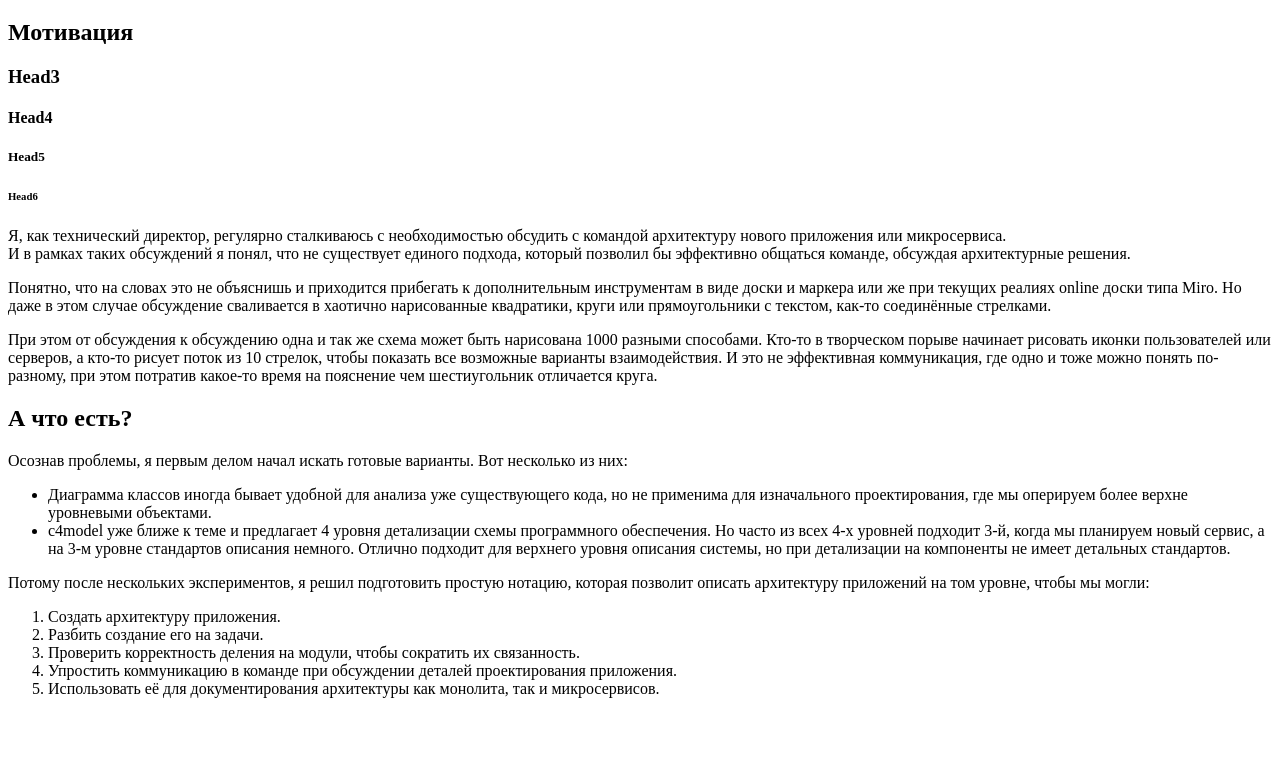
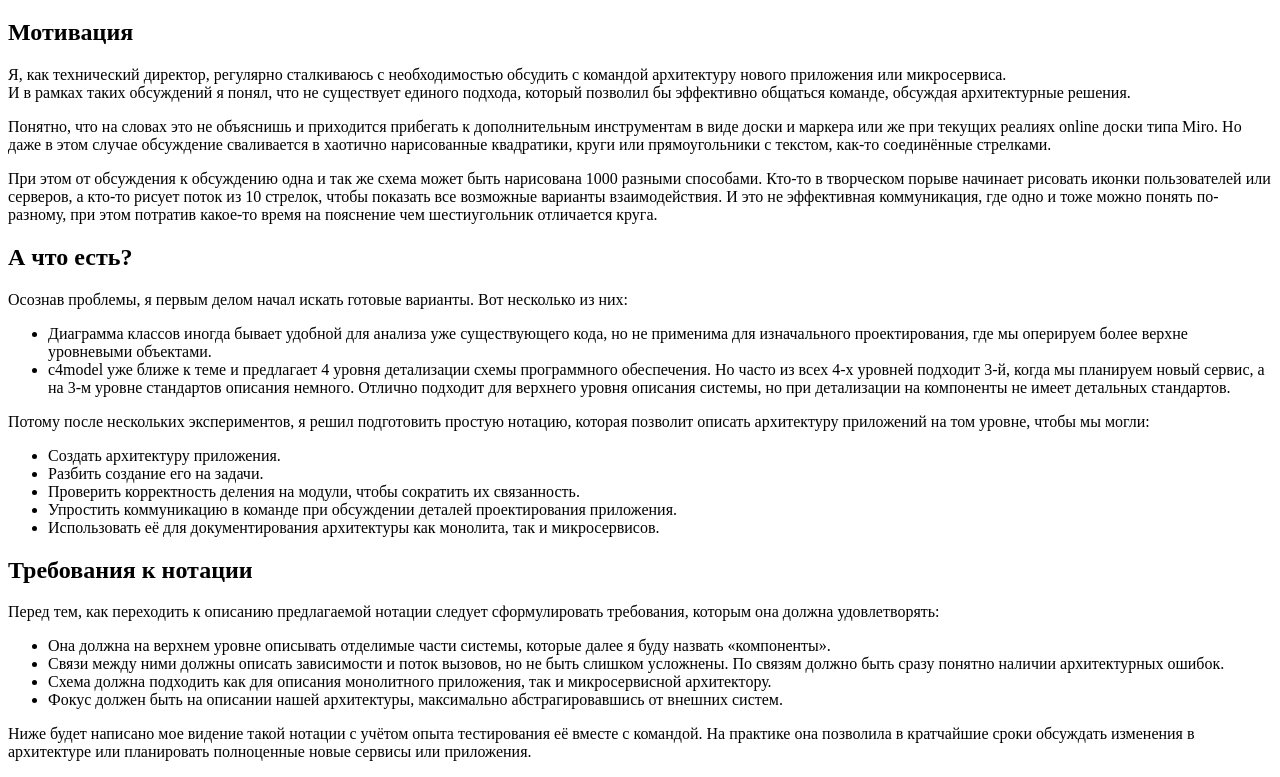
Before and after one commit to denismikhno/html-test, a plain HTML site: page index.html in a window 1280 px wide. Shown: the part 61-838 px from the top of the page. Before the commit the page ends 800 px from the top, so only its background shows below. Drawn offline with Linux system fonts and the light colour scheme.

Commit message:
Закончил упражнение Вёрстка статьи

```diff
--- a/index.html
+++ b/index.html
@@ -7,39 +7,50 @@
     </head>
     <body>
         <h1>Нотация описания архитектуры приложения</h1>
-
         <h2>Мотивация</h2>
-
-        <h3>Head3</h3>
-        <h4>Head4</h4>
-        <h5>Head5</h5>
-        <h6>Head6</h6>
-
-        <p>Я, как технический директор, регулярно сталкиваюсь с необходимостью обсудить с командой архитектуру нового приложения или микросервиса.<br>И в рамках таких обсуждений я понял, что не существует единого подхода, который позволил бы эффективно общаться команде, обсуждая архитектурные решения.</p>
-
-        <p>Понятно, что на словах это не объяснишь и приходится прибегать к дополнительным инструментам в виде доски и маркера или же при текущих реалиях online доски типа Miro. Но даже в этом случае обсуждение сваливается в хаотично нарисованные квадратики, круги или прямоугольники с текстом, как-то соединённые стрелками.</p>
-
-        <p>При этом от обсуждения к обсуждению одна и так же схема может быть нарисована 1000 разными способами. Кто-то в творческом порыве начинает рисовать иконки пользователей или серверов, а кто-то рисует поток из 10 стрелок, чтобы показать все возможные варианты взаимодействия. И это не эффективная коммуникация, где одно и тоже можно понять по-разному, при этом потратив какое-то время на пояснение чем шестиугольник отличается круга.</p>
-
+        <p>Я, как технический директор, регулярно сталкиваюсь с необходимостью обсудить с командой архитектуру нового приложения или микросервиса.<br>И в рамках таких обсуждений я понял, что не существует единого подхода, который позволил бы эффективно общаться команде, обсуждая архитектурные решения.
+        </p>
+        <p>Понятно, что на словах это не объяснишь и приходится прибегать к дополнительным инструментам в виде доски и маркера или же при текущих реалиях online доски типа Miro. Но даже в этом случае обсуждение сваливается в хаотично нарисованные квадратики, круги или прямоугольники с текстом, как-то соединённые стрелками.
+        </p>
+        <p>При этом от обсуждения к обсуждению одна и так же схема может быть нарисована 1000 разными способами. Кто-то в творческом порыве начинает рисовать иконки пользователей или серверов, а кто-то рисует поток из 10 стрелок, чтобы показать все возможные варианты взаимодействия. И это не эффективная коммуникация, где одно и тоже можно понять по-разному, при этом потратив какое-то время на пояснение чем шестиугольник отличается круга.
+        </p>
         <h2>А что есть?</h2>
-
-        <p>Осознав проблемы, я первым делом начал искать готовые варианты. Вот несколько из них:</p>
-
+        <p>Осознав проблемы, я первым делом начал искать готовые варианты. Вот несколько из них:
+        </p>
         <ul>
-            <li>Диаграмма классов иногда бывает удобной для анализа уже существующего кода, но не применима для изначального проектирования, где мы оперируем более верхне уровневыми объектами.</li>
-            <li>c4model уже ближе к теме и предлагает 4 уровня детализации схемы программного обеспечения. Но часто из всех 4-х уровней подходит 3-й, когда мы планируем новый сервис, а на 3-м уровне стандартов описания немного. Отлично подходит для верхнего уровня описания системы, но при детализации на компоненты не имеет детальных стандартов.</li>
+            <li>Диаграмма классов иногда бывает удобной для анализа уже существующего кода, но не применима для изначального проектирования, где мы оперируем более верхне уровневыми объектами.
+            </li>
+            <li>c4model уже ближе к теме и предлагает 4 уровня детализации схемы программного обеспечения. Но часто из всех 4-х уровней подходит 3-й, когда мы планируем новый сервис, а на 3-м уровне стандартов описания немного. Отлично подходит для верхнего уровня описания системы, но при детализации на компоненты не имеет детальных стандартов.
+            </li>
         </ul>
-
-
-        <p>Потому после нескольких экспериментов, я решил подготовить простую нотацию, которая позволит описать архитектуру приложений на том уровне, чтобы мы могли:</p>
-
-        <ol>
-            <li>Создать архитектуру приложения.</li>
-            <li>Разбить создание его на задачи.</li>
-            <li>Проверить корректность деления на модули, чтобы сократить их связанность.</li>
-            <li>Упростить коммуникацию в команде при обсуждении деталей проектирования приложения.</li>
-            <li>Использовать её для документирования архитектуры как монолита, так и микросервисов.</li>
-        </ol>
-
+        <p>Потому после нескольких экспериментов, я решил подготовить простую нотацию, которая позволит описать архитектуру приложений на том уровне, чтобы мы могли:
+        </p>
+        <ul>
+            <li>Создать архитектуру приложения.
+            </li>
+            <li>Разбить создание его на задачи.
+            </li>
+            <li>Проверить корректность деления на модули, чтобы сократить их связанность.
+            </li>
+            <li>Упростить коммуникацию в команде при обсуждении деталей проектирования приложения.
+            </li>
+            <li>Использовать её для документирования архитектуры как монолита, так и микросервисов.
+            </li>
+        </ul>
+        <h2>Требования к нотации</h2>
+        <p>Перед тем, как переходить к описанию предлагаемой нотации следует сформулировать требования, которым она должна удовлетворять:
+        </p>
+        <ul>
+            <li>Она должна на верхнем уровне описывать отделимые части системы, которые далее я буду назвать «компоненты».
+            </li>
+            <li>Связи между ними должны описать зависимости и поток вызовов, но не быть слишком усложнены. По связям должно быть сразу понятно наличии архитектурных ошибок.
+            </li>
+            <li>Схема должна подходить как для описания монолитного приложения, так и микросервисной архитектору.
+            </li>
+            <li>Фокус должен быть на описании нашей архитектуры, максимально абстрагировавшись от внешних систем.
+            </li>
+        </ul>
+        <p>Ниже будет написано мое видение такой нотации с учётом опыта тестирования её вместе с командой. На практике она позволила в кратчайшие сроки обсуждать изменения в архитектуре или планировать полноценные новые сервисы или приложения.
+        </p>
     </body>
 </html>
```
